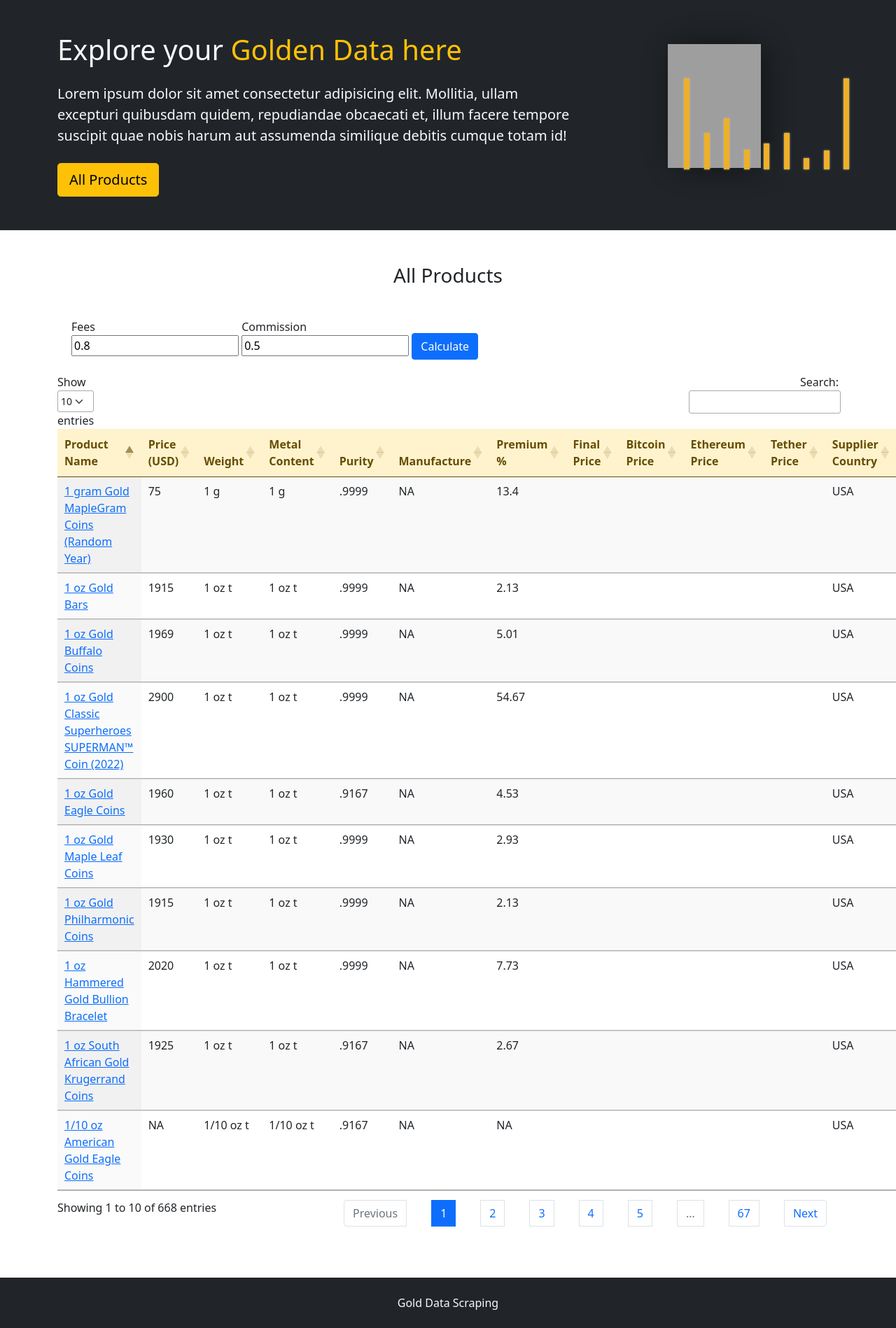
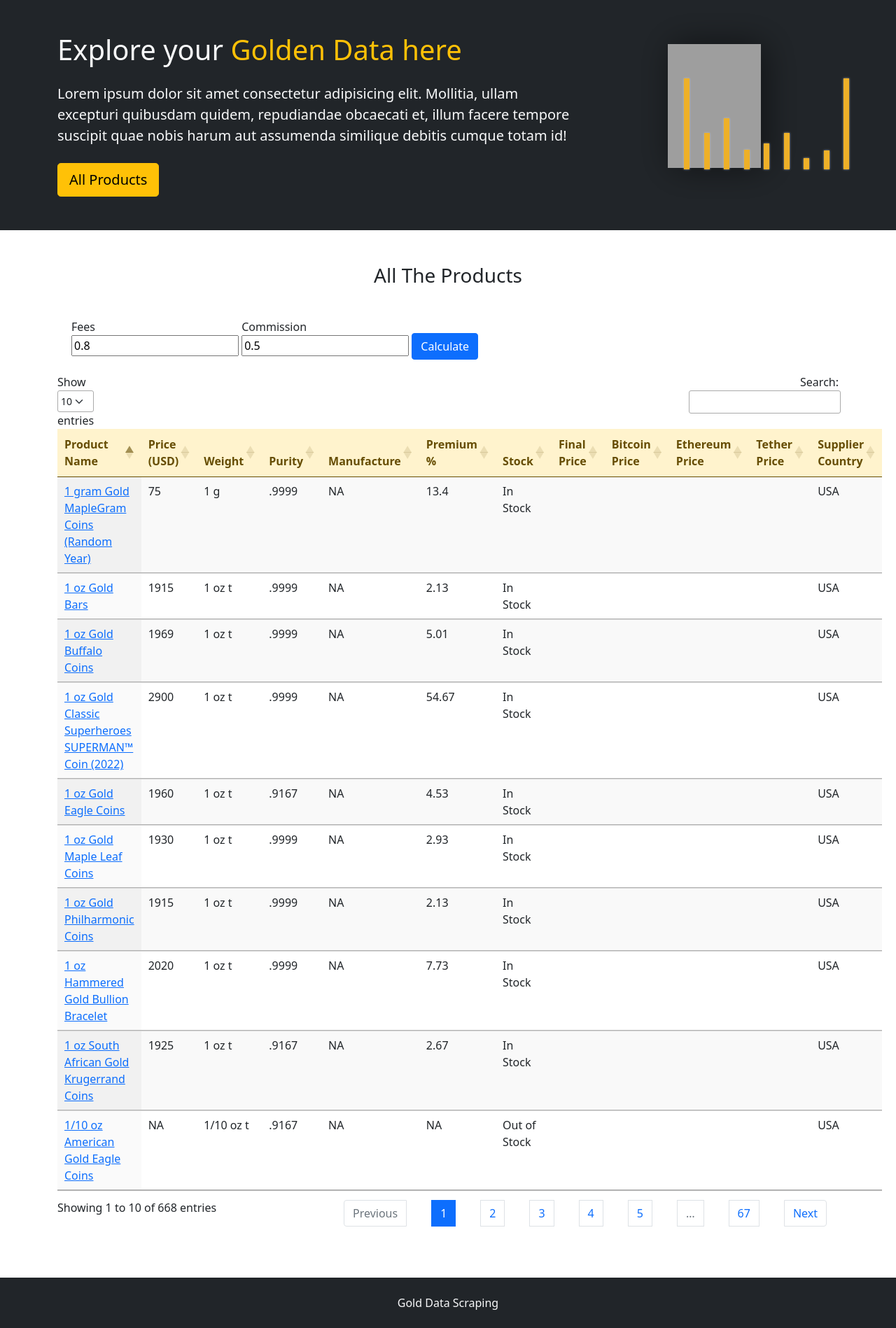
Before and after one commit to deep-webdev/KimboCorp_Scraping, a Django app: page /all_products/ in a window 1280 px wide. Shown: the part 103-2001 px from the top of the page at 70% size. Run offline with Django 3.2, Linux system fonts and the light colour scheme; data comes from the database, SQL or seed files in the repository; both versions use the stored data as it was after the commit; data that the repository does not hold is empty; parts of the project's set-up code (start-up, migrations or seed data) failed here and were passed over; some libraries are stand-ins or nearby versions; grey boxes are pictures that could not be loaded.

Commit message:
stock updated

```diff
--- a/scrap/templates/allProducts.html
+++ b/scrap/templates/allProducts.html
@@ -7,7 +7,7 @@
     <meta charset="UTF-8" />
     <meta http-equiv="X-UA-Compatible" content="IE=edge" />
     <meta name="viewport" content="width=device-width, initial-scale=1.0" />
-    <title>All Products</title>
+    <title>Products</title>
     <!-- Bootstrap -->
     <link
       href="https://cdn.jsdelivr.net/npm/bootstrap@5.0.2/dist/css/bootstrap.min.css"
@@ -124,7 +124,7 @@
                   <a href="{% url 'products' %}" class="nav-link">Products</a>
               </li>
               <li class="nav-item">
-                  <a href="../allProducts.html" class="nav-link">All Products</a>
+                  <a href=".{% url 'all_prod' %}" class="nav-link">All Products</a>
               </li>
           </ul>
       </div>
@@ -170,7 +170,7 @@
       </div>
     </section>
 
-    <h3 class="text-center pt-5">All Products <strong>{{ name }}</strong></h3>
+    <h3 class="text-center pt-5">All The Products</h3>
     <div class="container pt-3">
       <div style="float:Center;margin:20px">
 
@@ -191,10 +191,10 @@
             <th>Product Name</th>
             <th>Price (USD)</th>
             <th>Weight</th>
-            <th>Metal Content</th>
             <th>Purity</th>
             <th>Manufacture</th>
             <th>Premium %</th>
+            <th>Stock</th>
             <th>Final Price</th>
             <th>Bitcoin Price</th>
             <th>Ethereum Price</th>
@@ -207,16 +207,15 @@
           <!-- Table rows go here -->
           {% for i in data %}
           <tr>
-
             {% comment %} <td> {{ i.product_id }} </td> {% endcomment %}
 
                <td><a href="{{ i.product_url }}" >{{ i.product_name }} </a> </td>
                <td> {{ i.price_usd }} </td>
                <td> {{ i.weight }} </td>
-               <td> {{ i.metal_content }} </td>
                <td> {{ i.purity }} </td>
                <td> {{ i.manufacture }} </td>
                <td>{{ i.premium }}</td>
+               <td>{{ i.stock }}</td>
                <th>{{ i.Final_Price|floatformat:2 }}</th>
                <th>{{ i.Bitcoin_Price|floatformat:2 }}</th>
                <th>{{ i.Ethereum_Price|floatformat:2 }}</th>
--- a/scrap/templates/product.html
+++ b/scrap/templates/product.html
@@ -124,7 +124,7 @@
                   <a href="{% url 'products' %}" class="nav-link">Products</a>
               </li>
               <li class="nav-item">
-                  <a href="../allProducts.html" class="nav-link">All Products</a>
+                  <a href=".{% url 'all_prod' %}" class="nav-link">All Products</a>
               </li>
           </ul>
       </div>
@@ -191,10 +191,10 @@
             <th>Product Name</th>
             <th>Price (USD)</th>
             <th>Weight</th>
-            <th>Metal Content</th>
             <th>Purity</th>
             <th>Manufacture</th>
             <th>Premium %</th>
+            <th>Stock</th>
             <th>Final Price</th>
             <th>Bitcoin Price</th>
             <th>Ethereum Price</th>
@@ -212,10 +212,10 @@
                <td><a href="{{ i.product_url }}" >{{ i.product_name }} </a> </td>
                <td> {{ i.price_usd }} </td>
                <td> {{ i.weight }} </td>
-               <td> {{ i.metal_content }} </td>
                <td> {{ i.purity }} </td>
                <td> {{ i.manufacture }} </td>
                <td>{{ i.premium }}</td>
+               <td>{{ i.stock }}</td>
                <th>{{ i.Final_Price|floatformat:2 }}</th>
                <th>{{ i.Bitcoin_Price|floatformat:2 }}</th>
                <th>{{ i.Ethereum_Price|floatformat:2 }}</th>
```
Also changed, not shown: scrap/db.sqlite3.
